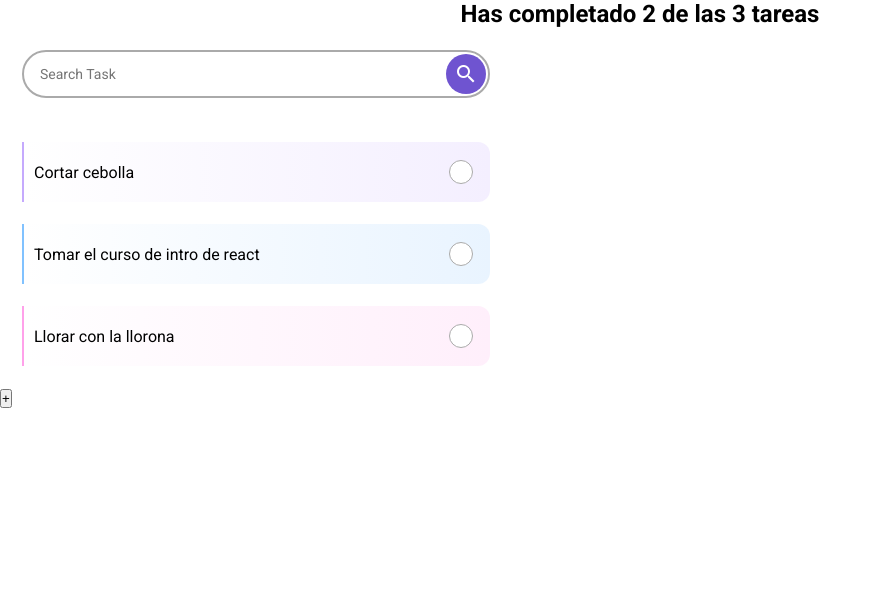
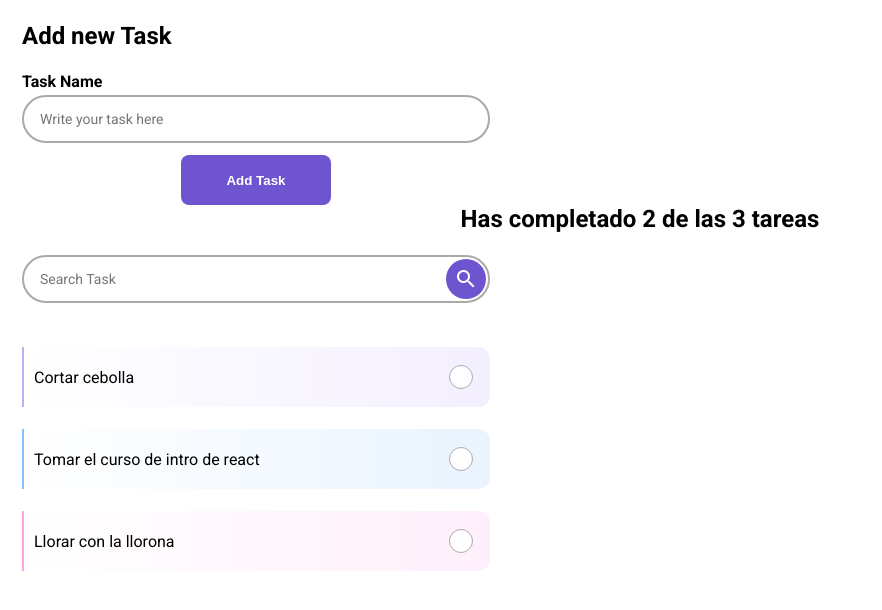
Before and after one commit to Jos017/TasksList-React-TypeScript, a React (Create React App) app: page / in a window 1280 px wide. Shown: the top 610 px of the page, without its empty margins (0-882 px from the left). Built offline with nearby package versions, Linux system fonts and the light colour scheme.

Commit message:
Add Styles to Create new task section

```diff
--- a/src/App.css
+++ b/src/App.css
@@ -1,3 +1,15 @@
+:root {
+  --white: #fff;
+  --button-color-primary: #6f54d0;
+  --button-color-secondary: #fff;
+  --input-background: #fff;
+  --input-border-primary: #aaa;
+  --input-border-secondary: #444;
+  /* --control-primary: #ccb8ff;
+  --control-secondary: #fff;
+  --control-disabled: #eee; */
+}
+
 .App {
   text-align: center;
 }
--- a/src/App.tsx
+++ b/src/App.tsx
@@ -14,12 +14,12 @@ const todos: List[] = [
 
 function App() {
   return (
-    <React.Fragment>
+    <div className="App">
+      <CreateTodoList />
       <TodoCounter />
       <TodoSearch />
       <TodoList todos={todos} />
-      <CreateTodoList />
-    </React.Fragment>
+    </div>
   );
 }
 
--- a/src/components/CreateTodoList/index.tsx
+++ b/src/components/CreateTodoList/index.tsx
@@ -1,5 +1,16 @@
 import React from 'react';
+import styles from './styles.module.css';
 
 export const CreateTodoList = () => {
-  return <button>+</button>;
+  return (
+    <section className={styles.CreateTodoList}>
+      <h2 className={styles.CreateTodoList__title}>Add new Task</h2>
+      <h4 className={styles.CreateTodoList__subtitle}>Task Name</h4>
+      <input
+        className={styles.CreateTodoList__input}
+        placeholder="Write your task here"
+      />
+      <button className={styles.CreateTodoList__button}>Add Task</button>
+    </section>
+  );
 };
--- /dev/null
+++ b/src/components/CreateTodoList/styles.module.css
@@ -0,0 +1,52 @@
+.CreateTodoList {
+  position: relative;
+  display: flex;
+  flex-direction: column;
+  width: 100vw;
+}
+
+.CreateTodoList__title {
+  margin: 2.2rem;
+}
+.CreateTodoList__subtitle {
+  margin-left: 2.2rem;
+}
+
+.CreateTodoList__input {
+  border: 2px solid var(--gray-primary);
+  border-radius: 2.4rem;
+  height: 4.8rem;
+  margin: 0.4rem 2.2rem 1.2rem;
+  padding: 0.4rem 5rem 0.4rem 1.6rem;
+  outline: 0;
+  font-size: 1.4rem;
+  font-family: "Roboto", sans-serif;
+  background-color: var(--input-background);
+}
+
+.CreateTodoList__input:hover {
+  box-shadow: 0px 0px 2px 0px var(--gray-secondary);
+}
+
+.CreateTodoList__button {
+  border: none;
+  min-height: 5rem;
+  width: 100%;
+  max-width: 150px;
+  margin: 0 auto;
+  padding: 1rem;
+  border-radius: 0.8rem;
+  font-weight: 700;
+  color: var(--secondary);
+  background-color: var(--primary);
+}
+
+.CreateTodoList__button:hover {
+  box-shadow: 0px 0px 8px 0px var(--primary);
+}
+
+@media (min-width: 768px) {
+  .CreateTodoList {
+    width: 40vw;
+  }
+}
--- a/src/components/CustomCheck/styles.module.css
+++ b/src/components/CustomCheck/styles.module.css
@@ -1,11 +1,3 @@
-:root {
-  --control-white: #fff;
-  --control-color: #fff;
-  --control-background: #ccb8ff;
-  --control-gray: #aaa;
-  --control-disabled: #eee;
-}
-
 .CustomCheck__control {
   display: flex;
   justify-content: center;
@@ -16,12 +8,12 @@
   display: grid;
   place-content: center;
   appearance: none;
-  background-color: var(--control-white);
+  background-color: var(--control-secondary);
   font: inherit;
   color: currentColor;
   width: 2.4rem;
   height: 2.4rem;
-  border: 0.05em solid var(--control-gray);
+  border: 0.05em solid var(--gray-primary);
   border-radius: 50%;
   transition: 120ms background-color ease-in-out;
   cursor: pointer;
@@ -35,12 +27,12 @@
   transform-origin: bottom left;
   clip-path: polygon(14% 44%, 0 65%, 50% 100%, 100% 16%, 80% 0%, 43% 62%);
   transition: 120ms transform ease-in-out;
-  box-shadow: inset 1em 1em var(--control-color);
+  box-shadow: inset 1em 1em var(--control-secondary);
   background-color: CanvasText;
 }
 
 .CustomCheck__checkbox:checked {
-  background-color: var(--control-background);
+  background-color: var(--control-primary);
 }
 
 .CustomCheck__checkbox:checked::before {
@@ -49,7 +41,7 @@
 
 .CustomCheck__checkbox:disabled {
   --control-color: var(--control-disabled);
-  background-color: var(--control-gray);
+  background-color: var(--gray-primary);
   color: var(--control-disabled);
   cursor: not-allowed;
 }
--- a/src/components/TodoSearch/styles.module.css
+++ b/src/components/TodoSearch/styles.module.css
@@ -1,12 +1,3 @@
-:root {
-  --white: #fff;
-  --search-button-icon: #fff;
-  --search-button-color: #6f54d0;
-  --input-background: #fff;
-  --input-gray: #aaa;
-  --input-dark-gray: #444;
-}
-
 .TodoSearch {
   position: relative;
   display: flex;
@@ -14,7 +5,7 @@
 }
 
 .TodoSearch__input {
-  border: 2px solid var(--input-gray);
+  border: 2px solid var(--gray-primary);
   border-radius: 2.4rem;
   height: 4.8rem;
   width: 100%;
@@ -28,7 +19,7 @@
 
 .TodoSearch__input:hover,
 .TodoSearch__input:focus {
-  box-shadow: 0px 0px 2px 0px var(--input-dark-gray);
+  box-shadow: 0px 0px 2px 0px var(--gray-secondary);
 }
 
 .TodoSearch__icon {
@@ -42,15 +33,15 @@
   width: 4rem;
   height: 4rem;
   border-radius: 50%;
-  background-color: var(--search-button-color);
+  background-color: var(--primary);
 }
 
 .TodoSearch__icon:hover {
-  box-shadow: 0px 0px 8px 0px var(--search-button-color);
+  box-shadow: 0px 0px 8px 0px var(--primary);
 }
 
 .TodoSearch__icon__search {
-  color: var(--search-button-icon);
+  color: var(--secondary);
   font-size: 2.4rem;
 }
 
@@ -59,11 +50,3 @@
     width: 40vw;
   }
 }
-/* .TodoSearch__clear {
-  position: absolute;
-  top: 8px;
-  right: 8px;
-  width: 10px;
-  cursor: pointer;
-  visibility: hidden;
-} */
--- a/src/index.css
+++ b/src/index.css
@@ -1,3 +1,15 @@
+:root {
+  --white: #fff;
+  --primary: #6f54d0;
+  --secondary: #fff;
+  --input-background: #fff;
+  --gray-primary: #aaa;
+  --gray-secondary: #444;
+  --control-primary: #ccb8ff;
+  --control-secondary: #fff;
+  --control-disabled: #eee;
+}
+
 * {
   margin: 0;
   padding: 0;
--- /dev/null
+++ b/src/vars.css
@@ -0,0 +1,12 @@
+/* CreateTodoList */
+:root {
+  --white: #fff;
+  --button-color-primary: #6f54d0;
+  --button-color-secondary: #fff;
+  --input-background: #fff;
+  --input-border-primary: #aaa;
+  --input-border-secondary: #444;
+  --control-primary: #ccb8ff;
+  --control-secondary: #fff;
+  --control-disabled: #eee;
+}
```
